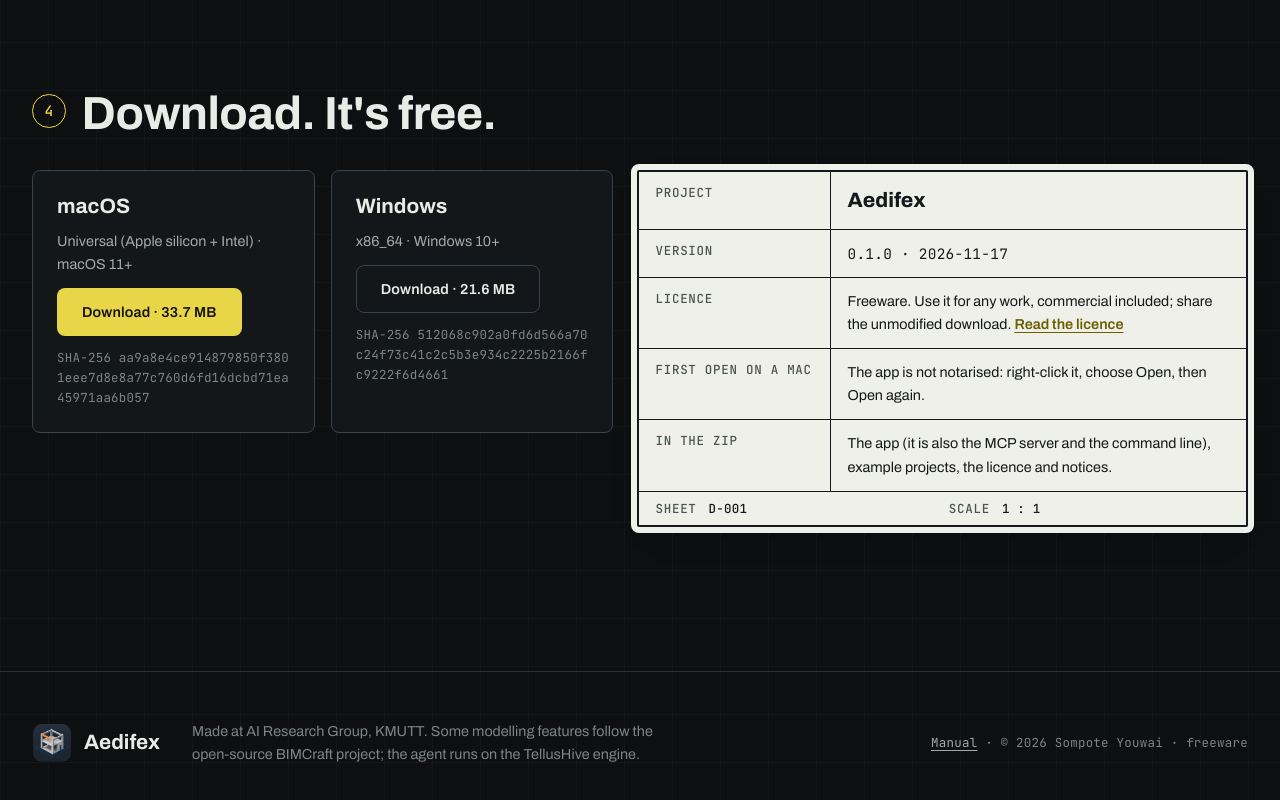
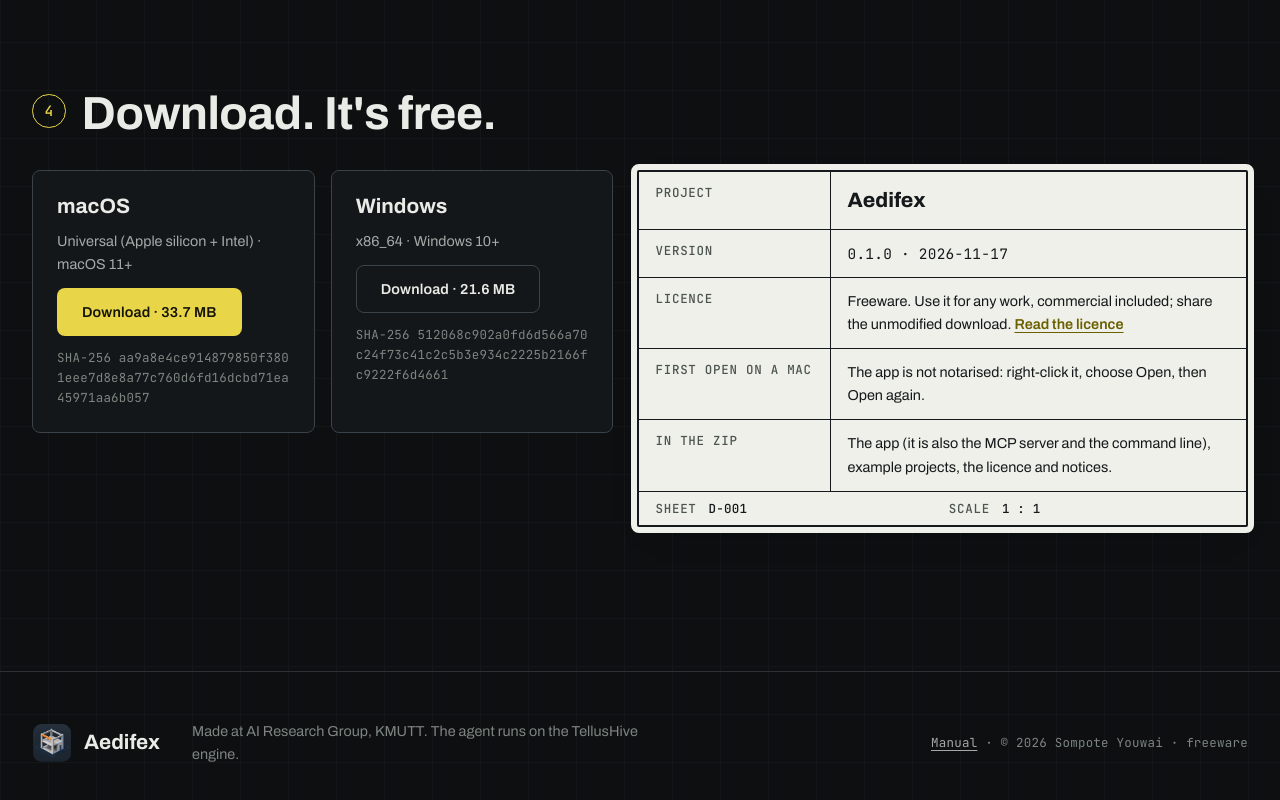
Before and after one commit to Aedifex-BIM/aedifex-bim.github.io, a plain HTML site: page index.html in a window 1280 px wide. Shown: the part 3990-4790 px from the top of the page. Drawn offline with Linux system fonts and the light colour scheme.

Commit message:
Footer: drop the BIMCraft line
Co-Authored-By: Claude Opus 5.5 <noreply@anthropic.com>

```diff
--- a/index.html
+++ b/index.html
@@ -211,7 +211,7 @@
 <footer class="colophon">
   <div class="colo-grid">
     <p class="colo-mark"><img src="img/icon-256.png" alt="" width="40" height="40"> Aedifex</p>
-    <p>Made at AI Research Group, KMUTT. Some modelling features follow the open-source BIMCraft project; the agent runs on the TellusHive engine.</p>
+    <p>Made at AI Research Group, KMUTT. The agent runs on the TellusHive engine.</p>
     <p class="mono"><a class="textlink" href="manual.html">Manual</a> · © 2026 Sompote Youwai · freeware</p>
   </div>
 </footer>
```
Also changed, not shown: manual.html (+1 -1 lines).
